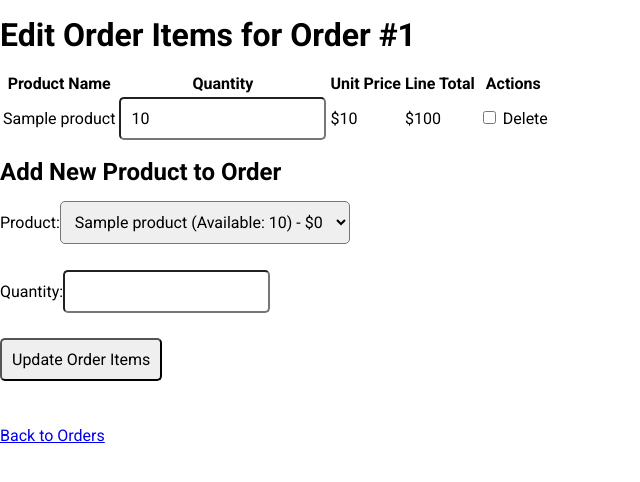
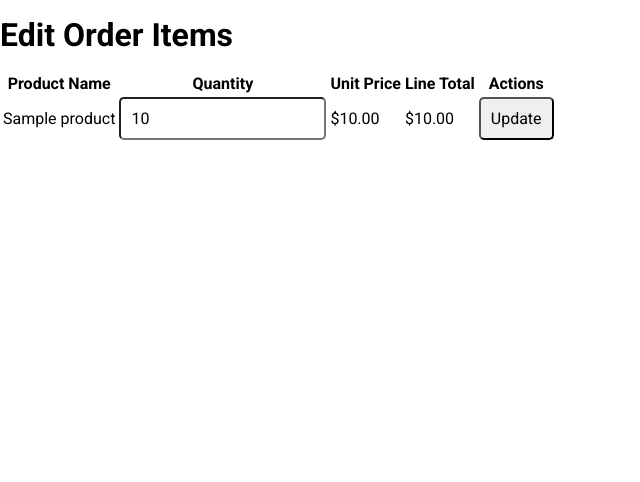
Before and after one commit to kevint024/overstock, a PHP site: page /admin/edit_order_items.php?order_id=1 in a window 1280 px wide. Shown: the part 148-630 px from the top of the page, without its empty margins (0-640 px from the left). Run offline with PHP 8.4, Linux system fonts and the light colour scheme; the visitor is signed in with stand-in values (Sample User, id 1); tables that the repository leaves empty or names only in its code hold one stand-in row (values such as "Sample post").

Commit message:
Implement order item update functionality and add contact us page

```diff
--- a/admin/edit_order_items.php
+++ b/admin/edit_order_items.php
@@ -1,105 +1,123 @@
 <?php
 session_start();
 
-if (!isset($_SESSION['user_id'])) {
-    header("Location: ../login.php");
+// Include the database connection file
+include_once __DIR__ . '/../admin/db_connection.php';
+
+// Handle form submission to update order items
+if ($_SERVER['REQUEST_METHOD'] === 'POST') {
+    $orderItemId = $_POST['order_item_id'];
+    $productId = $_POST['product_id'];
+    $quantity = $_POST['quantity'];
+
+    // Fetch the correct unit price from the products table
+    $productQuery = "SELECT discount_price FROM products WHERE product_id = ?";
+    $stmt = $conn->prepare($productQuery);
+    if (!$stmt) {
+        die("Database error: " . $conn->error);
+    }
+    $stmt->bind_param("i", $productId);
+    $stmt->execute();
+    $productResult = $stmt->get_result();
+
+    if ($productResult->num_rows > 0) {
+        $product = $productResult->fetch_assoc();
+        $unitPrice = $product['discount_price']; // Fetch correct price
+
+        // Calculate the new line total
+        $lineTotal = $unitPrice * $quantity;
+
+        // Update the order_items table
+        $updateQuery = "UPDATE order_items SET quantity = ?, unit_price = ?, line_total = ? WHERE order_item_id = ?";
+        $updateStmt = $conn->prepare($updateQuery);
+        if (!$updateStmt) {
+            die("Database error: " . $conn->error);
+        }
+        $updateStmt->bind_param("idii", $quantity, $unitPrice, $lineTotal, $orderItemId);
+
+        if ($updateStmt->execute()) {
+            $_SESSION['message'] = "Order item updated successfully.";
+        } else {
+            $_SESSION['error'] = "Error updating order item.";
+        }
+        $updateStmt->close();
+    } else {
+        $_SESSION['error'] = "Product not found.";
+    }
+
+    $stmt->close();
+    header("Location: edit_order_items.php?order_id=" . $_POST['order_id']);
     exit();
 }
 
-// Ensure only admins have access to the admin pages
-if ($_SESSION['role'] !== 'admin') {
-    echo "Access denied. You do not have permission to access this page.";
-    exit();
+// Fetch order items for display
+$orderId = $_GET['order_id'];
+$orderItemsQuery = "SELECT oi.order_item_id, oi.product_id, p.product_name, oi.quantity, oi.unit_price, oi.line_total
+    FROM order_items oi
+    JOIN products p ON oi.product_id = p.product_id
+    WHERE oi.order_id = ?";
+$stmt = $conn->prepare($orderItemsQuery);
+if (!$stmt) {
+    die("Database error: " . $conn->error);
 }
+$stmt->bind_param("i", $orderId);
+$stmt->execute();
+$orderItemsResult = $stmt->get_result();
+
+$conn->close();
 ?>
-
-
-<?php
-include('db_connection.php');
-
-
-
-if (isset($_GET['order_id'])) {
-    $orderId = $_GET['order_id'];
-
-    // Fetch order items for the given order ID
-    $sql = "SELECT order_items.order_item_id, products.product_name, order_items.quantity, order_items.unit_price, (order_items.quantity * order_items.unit_price) AS line_total
-            FROM order_items
-            JOIN products ON order_items.product_id = products.product_id
-            WHERE order_items.order_id = ?";
-    $stmt = $conn->prepare($sql);
-    $stmt->bind_param("i", $orderId);
-    $stmt->execute();
-    $result = $stmt->get_result();
-} else {
-    echo "No order ID provided.";
-    exit();
-}
-?>
-
-<?php include __DIR__ . '/../header.php'; ?>
-
 
 <!DOCTYPE html>
 <html lang="en">
 <head>
     <meta charset="UTF-8">
     <meta name="viewport" content="width=device-width, initial-scale=1.0">
-    <title>Edit Order Items for Order #<?php echo htmlspecialchars($orderId); ?></title>
-    <link rel="stylesheet" href="../css/style.css">
+    <title>Edit Order Items</title>
+    <link rel="stylesheet" href="/overstock-daily-deals/css/style.css">
 </head>
 <body>
+    <?php include_once __DIR__ . '/../header.php'; ?>
 
+    <div class="content">
+        <h1>Edit Order Items</h1>
+        <?php if (isset($_SESSION['message'])): ?>
+            <p class="success"><?php echo $_SESSION['message']; unset($_SESSION['message']); ?></p>
+        <?php endif; ?>
+        <?php if (isset($_SESSION['error'])): ?>
+            <p class="error"><?php echo $_SESSION['error']; unset($_SESSION['error']); ?></p>
+        <?php endif; ?>
 
-
-    <h1>Edit Order Items for Order #<?php echo htmlspecialchars($orderId); ?></h1>
-
-    <form action="update_order_items.php" method="POST">
-        <input type="hidden" name="order_id" value="<?php echo htmlspecialchars($orderId); ?>">
-
-        <?php
-        if ($result && $result->num_rows > 0) {
-            echo "<table class='order-items-table'>";
-            echo "<thead><tr><th>Product Name</th><th>Quantity</th><th>Unit Price</th><th>Line Total</th><th>Actions</th></tr></thead><tbody>";
-            while ($row = $result->fetch_assoc()) {
-                echo "<tr>";
-                echo "<td>" . htmlspecialchars($row['product_name']) . "</td>";
-                echo "<td><input type='number' name='quantity[" . $row['order_item_id'] . "]' value='" . htmlspecialchars($row['quantity']) . "' min='1' required></td>";
-                echo "<td>$" . htmlspecialchars($row['unit_price']) . "</td>";
-                echo "<td>$" . htmlspecialchars($row['line_total']) . "</td>";
-                echo "<td><input type='checkbox' name='delete_items[]' value='" . $row['order_item_id'] . "'> Delete</td>";
-                echo "</tr>";
-            }
-            echo "</tbody></table>";
-        } else {
-            echo "<p>No items found for this order.</p>";
-        }
-
-        // Adding a new product to the order
-        echo "<h2>Add New Product to Order</h2>";
-        echo "<label for='new_product_id'>Product:</label>";
-        $sql_products = "SELECT product_id, product_name, stock_quantity, discount_price FROM products WHERE stock_quantity > 0";
-        $result_products = $conn->query($sql_products);
-
-        if ($result_products && $result_products->num_rows > 0) {
-            echo "<select id='new_product_id' name='new_product_id'>";
-            while ($row = $result_products->fetch_assoc()) {
-                echo "<option value='" . $row['product_id'] . "'>" . htmlspecialchars($row['product_name']) . " (Available: " . htmlspecialchars($row['stock_quantity']) . ") - $" . htmlspecialchars($row['discount_price']) . "</option>";
-            }
-            echo "</select><br><br>";
-
-            echo "<label for='new_quantity'>Quantity:</label>";
-            echo "<input type='number' id='new_quantity' name='new_quantity' min='1'><br><br>";
-        } else {
-            echo "<p>No products available to add.</p>";
-        }
-
-        $conn->close();
-        ?>
-
-        <button type="submit" class="button-primary">Update Order Items</button>
-    </form>
-
-    <br><a href="orders.php">Back to Orders</a><br>
+        <table>
+            <thead>
+                <tr>
+                    <th>Product Name</th>
+                    <th>Quantity</th>
+                    <th>Unit Price</th>
+                    <th>Line Total</th>
+                    <th>Actions</th>
+                </tr>
+            </thead>
+            <tbody>
+                <?php while ($orderItem = $orderItemsResult->fetch_assoc()): ?>
+                    <tr>
+                        <form action="edit_order_items.php" method="POST">
+                            <td><?php echo htmlspecialchars($orderItem['product_name']); ?></td>
+                            <td>
+                                <input type="number" name="quantity" value="<?php echo htmlspecialchars($orderItem['quantity']); ?>" min="1" required>
+                            </td>
+                            <td>$<?php echo number_format($orderItem['unit_price'], 2); ?></td>
+                            <td>$<?php echo number_format($orderItem['line_total'], 2); ?></td>
+                            <td>
+                                <input type="hidden" name="order_item_id" value="<?php echo $orderItem['order_item_id']; ?>">
+                                <input type="hidden" name="product_id" value="<?php echo $orderItem['product_id']; ?>">
+                                <input type="hidden" name="order_id" value="<?php echo $orderId; ?>">
+                                <button type="submit">Update</button>
+                            </td>
+                        </form>
+                    </tr>
+                <?php endwhile; ?>
+            </tbody>
+        </table>
+    </div>
 </body>
 </html>
```
Also changed, not shown: contact.php (added, +38 -0 lines).
